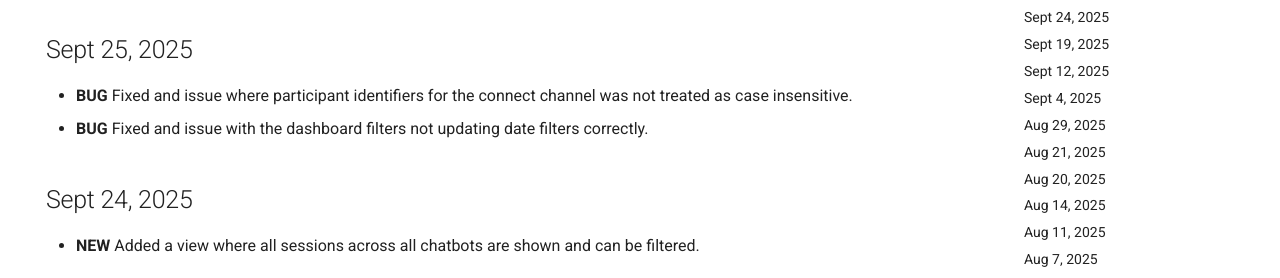
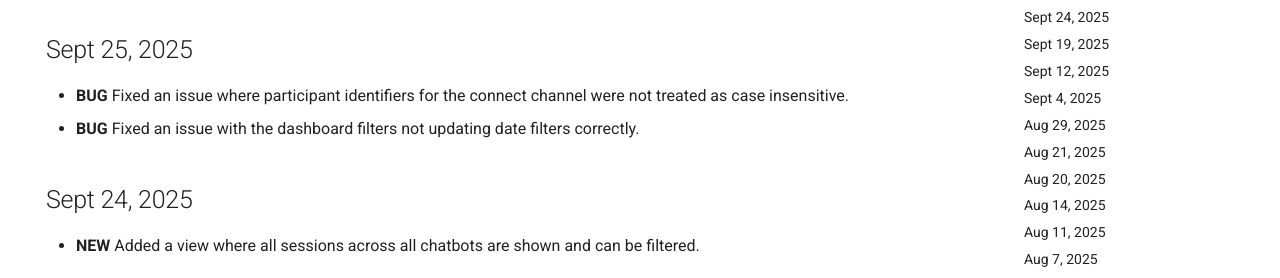
Before and after one commit to dimagi/open-chat-studio-docs, an MkDocs documentation site: the page built from docs/changelog.md, in a window 1280 px wide and 900 px high. Shown: the part 196-474 px from the top of the window. Built offline with MkDocs 1.6.1 and Material for MkDocs 9.7.7, drawn with Linux system fonts in a browser that asks for light colours; emoji names are drawn with the system emoji font; a script that is not in the unit is left out; comment, search, counter and statistics services are not loaded.

Commit message:
Spelling and grammar

```diff
--- a/docs/changelog.md
+++ b/docs/changelog.md
@@ -6,8 +6,8 @@ hide:
 # Changelog
 
 ## Sept 25, 2025
-* **BUG** Fixed and issue where participant identifiers for the connect channel was not treated as case insensitive.
-* **BUG** Fixed and issue with the dashboard filters not updating date filters correctly.
+* **BUG** Fixed an issue where participant identifiers for the connect channel were not treated as case insensitive.
+* **BUG** Fixed an issue with the dashboard filters not updating date filters correctly.
 
 
 ## Sept 24, 2025
```
